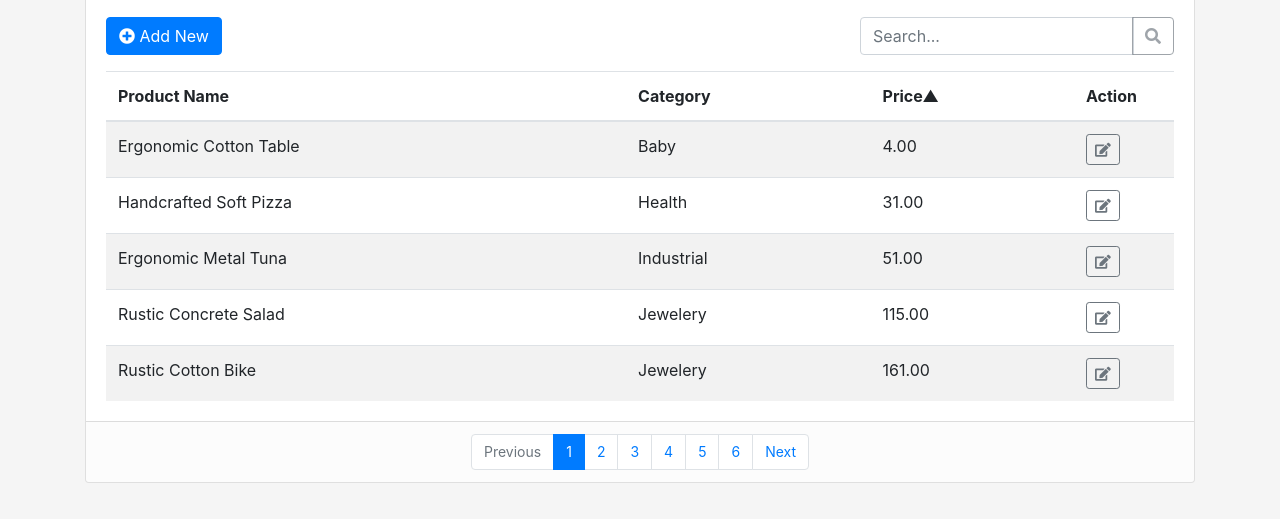
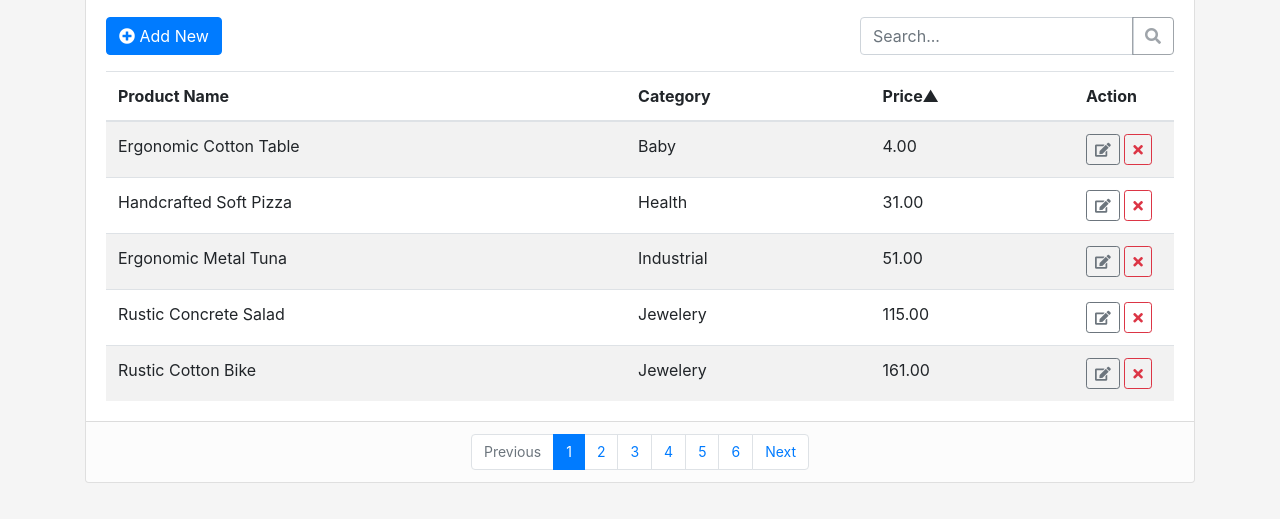
Before and after one commit to Franzmaglanque/udemyVue_Fullstack, a plain HTML site: page index.html in a window 1280 px wide. Shown: the part 125-644 px from the top of the page. Drawn offline with nearby package versions, Linux system fonts and the light colour scheme.

Commit message:
#38 Deleting Data

```diff
--- a/app.js
+++ b/app.js
@@ -328,6 +328,13 @@ new Vue({
       }
      },
 
+     remove(product){
+        if(confirm("Are you sure??")){
+         let index = this.products.findIndex(item => item.id === product.id);
+         this.products.splice(index,1);
+        }
+     },
+
      // Method to switch pages
      // switches the page depending on what page the user has clicked on the pagination
      switchPage(page){
--- a/index.html
+++ b/index.html
@@ -58,6 +58,9 @@
                             <td>
                                 <a href="#" class="btn btn-sm btn-outline-secondary" @click.prevent="edit(product)">
                                     <i class="fas fa-edit"></i>
+                                </a>
+                                <a href="#" class="btn btn-sm btn-outline-danger" @click.prevent="remove(product)">
+                                    <i class="fas fa-times"></i>
                                 </a>
                             </td>
                         </tr>
```
